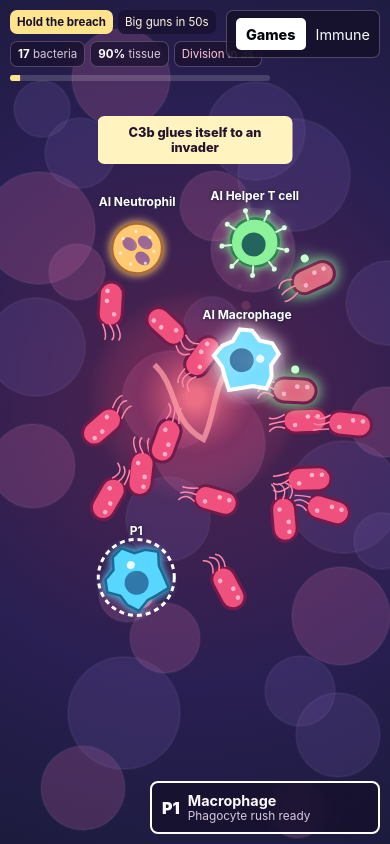
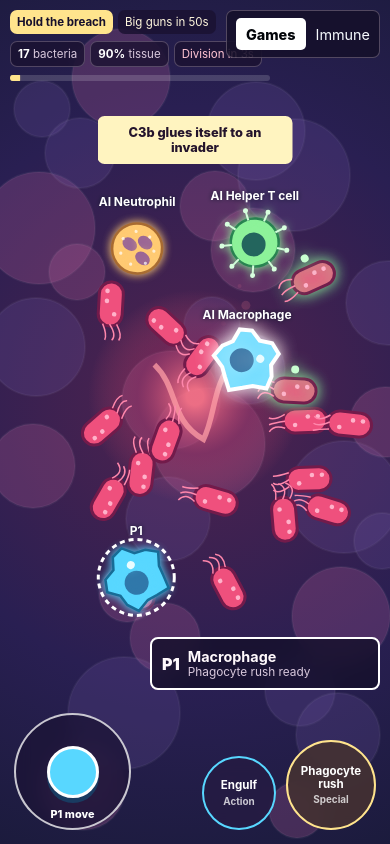
Before and after one commit to youngtai/asteroids, a React (Vite) app: page /games/immune in a window 390 px wide. Both pictures are taken after a click on the button "Defend the tissue". Built offline with nearby package versions, Linux system fonts and the light colour scheme.

Commit message:
Add mobile touch controls to Immune

```diff
--- a/src/pages/ImmunePage.jsx
+++ b/src/pages/ImmunePage.jsx
@@ -474,7 +474,7 @@ function updateAI(game, cell, dt) {
   }
 }
 
-function updatePlayers(game, dt, keys, gamepads, buttonEdges) {
+function updatePlayers(game, dt, keys, gamepads, buttonEdges, touchInput) {
   const controlSets = [
     { left: 'KeyA', right: 'KeyD', up: 'KeyW', down: 'KeyS' },
     { left: 'ArrowLeft', right: 'ArrowRight', up: 'ArrowUp', down: 'ArrowDown' },
@@ -496,6 +496,10 @@ function updatePlayers(game, dt, keys, gamepads, buttonEdges) {
       x += padX + (pad.buttons[15]?.pressed ? 1 : 0) - (pad.buttons[14]?.pressed ? 1 : 0);
       y += padY + (pad.buttons[13]?.pressed ? 1 : 0) - (pad.buttons[12]?.pressed ? 1 : 0);
     }
+    if (index === 0 && touchInput) {
+      x += touchInput.x;
+      y += touchInput.y;
+    }
     const magnitude = Math.hypot(x, y);
     if (magnitude > 0 && player.fatigued <= 0) {
       x /= magnitude;
@@ -511,11 +515,11 @@ function updatePlayers(game, dt, keys, gamepads, buttonEdges) {
   });
 }
 
-function updateGame(game, dt, keys, gamepads, buttonEdges) {
+function updateGame(game, dt, keys, gamepads, buttonEdges, touchInput) {
   game.elapsed += dt;
   game.breach.pulse += dt;
   game.messageTime = Math.max(0, game.messageTime - dt);
-  updatePlayers(game, dt, keys, gamepads, buttonEdges);
+  updatePlayers(game, dt, keys, gamepads, buttonEdges, touchInput);
 
   game.nextComplement -= dt;
   if (game.nextComplement <= 0) {
@@ -1076,6 +1080,9 @@ export function ImmunePage() {
   const keysRef = useRef(new Set());
   const pressedRef = useRef([new Set(), new Set()]);
   const keyboardEdgesRef = useRef([{}, {}]);
+  const touchInputRef = useRef({ x: 0, y: 0 });
+  const touchPointerRef = useRef(null);
+  const touchStickRef = useRef(null);
   const configRef = useRef({ playerCount: 1, roles: ['macrophage', 'neutrophil'] });
   const [config, setConfig] = useState(configRef.current);
   const [snapshot, setSnapshot] = useState(INITIAL_SNAPSHOT);
@@ -1093,6 +1100,8 @@ export function ImmunePage() {
     if (!canvas) return;
     const width = canvas.clientWidth || window.innerWidth;
     const height = canvas.clientHeight || window.innerHeight;
+    touchInputRef.current = { x: 0, y: 0 };
+    if (touchStickRef.current) touchStickRef.current.style.transform = 'translate(0px, 0px)';
     previewRef.current = null;
     gameRef.current = makeGame(width, height, {
       ...configRef.current,
@@ -1104,6 +1113,8 @@ export function ImmunePage() {
 
   const returnToSetup = useCallback(() => {
     gameRef.current = null;
+    touchInputRef.current = { x: 0, y: 0 };
+    if (touchStickRef.current) touchStickRef.current.style.transform = 'translate(0px, 0px)';
     snapshotModeRef.current = 'setup';
     setSnapshot(INITIAL_SNAPSHOT);
   }, []);
@@ -1170,7 +1181,9 @@ export function ImmunePage() {
         if (edges.some((edge) => edge.pause) && ['playing', 'paused'].includes(game.mode)) {
           game.mode = game.mode === 'paused' ? 'playing' : 'paused';
         }
-        if (game.mode === 'playing') updateGame(game, dt, keysRef.current, pads, edges);
+        if (game.mode === 'playing') {
+          updateGame(game, dt, keysRef.current, pads, edges, touchInputRef.current);
+        }
         drawGame(ctx, game);
         if (now - game.lastSnapshot > SNAPSHOT_INTERVAL || game.mode !== snapshotModeRef.current) {
           game.lastSnapshot = now;
@@ -1323,6 +1336,53 @@ export function ImmunePage() {
     });
   };
 
+  const moveTouchStick = useCallback((event) => {
+    if (touchPointerRef.current !== event.pointerId) return;
+    const rect = event.currentTarget.getBoundingClientRect();
+    const centerX = rect.left + rect.width / 2;
+    const centerY = rect.top + rect.height / 2;
+    const maxDistance = rect.width * 0.32;
+    const rawX = event.clientX - centerX;
+    const rawY = event.clientY - centerY;
+    const distanceFromCenter = Math.hypot(rawX, rawY) || 1;
+    const scale = Math.min(1, maxDistance / distanceFromCenter);
+    const x = rawX * scale;
+    const y = rawY * scale;
+    touchInputRef.current = { x: x / maxDistance, y: y / maxDistance };
+    if (touchStickRef.current) {
+      touchStickRef.current.style.transform = `translate(${x}px, ${y}px)`;
+    }
+  }, []);
+
+  const startTouchStick = useCallback(
+    (event) => {
+      event.preventDefault();
+      touchPointerRef.current = event.pointerId;
+      event.currentTarget.setPointerCapture?.(event.pointerId);
+      moveTouchStick(event);
+    },
+    [moveTouchStick]
+  );
+
+  const stopTouchStick = useCallback((event) => {
+    if (touchPointerRef.current !== event.pointerId) return;
+    touchPointerRef.current = null;
+    touchInputRef.current = { x: 0, y: 0 };
+    if (touchStickRef.current) touchStickRef.current.style.transform = 'translate(0px, 0px)';
+  }, []);
+
+  const pressTouchAction = useCallback((action, event) => {
+    event.preventDefault();
+    event.currentTarget.setPointerCapture?.(event.pointerId);
+    event.currentTarget.dataset.pressed = 'true';
+    keyboardEdgesRef.current[0][action] = true;
+    navigator.vibrate?.(action === 'special' ? 24 : 10);
+  }, []);
+
+  const releaseTouchAction = useCallback((event) => {
+    event.currentTarget.dataset.pressed = 'false';
+  }, []);
+
   return (
     <main className="game-route game-route--immune">
       <canvas className="immune-canvas" ref={canvasRef} />
@@ -1408,6 +1468,55 @@ export function ImmunePage() {
         </div>
       )}
 
+      {snapshot.mode === 'playing' && snapshot.players[0] && (
+        <section className="immune-touch-controls" aria-label="Player 1 touch controls">
+          <button
+            aria-label="Movement joystick"
+            className="immune-touch-joystick"
+            onContextMenu={(event) => event.preventDefault()}
+            onPointerCancel={stopTouchStick}
+            onPointerDown={startTouchStick}
+            onPointerMove={moveTouchStick}
+            onPointerUp={stopTouchStick}
+            type="button"
+          >
+            <span className="immune-touch-joystick__arrows" aria-hidden="true">
+              +
+            </span>
+            <span className="immune-touch-joystick__knob" ref={touchStickRef} />
+            <small>P1 move</small>
+          </button>
+          <div className="immune-touch-actions">
+            <button
+              aria-label={`${ROLES[snapshot.players[0].role].short} action`}
+              className="immune-touch-action immune-touch-action--primary"
+              data-pressed="false"
+              onContextMenu={(event) => event.preventDefault()}
+              onPointerCancel={releaseTouchAction}
+              onPointerDown={(event) => pressTouchAction('primary', event)}
+              onPointerUp={releaseTouchAction}
+              type="button"
+            >
+              <strong>{ROLES[snapshot.players[0].role].short}</strong>
+              <small>Action</small>
+            </button>
+            <button
+              aria-label={`${ROLES[snapshot.players[0].role].special} special`}
+              className="immune-touch-action immune-touch-action--special"
+              data-pressed="false"
+              onContextMenu={(event) => event.preventDefault()}
+              onPointerCancel={releaseTouchAction}
+              onPointerDown={(event) => pressTouchAction('special', event)}
+              onPointerUp={releaseTouchAction}
+              type="button"
+            >
+              <strong>{ROLES[snapshot.players[0].role].special}</strong>
+              <small>Special</small>
+            </button>
+          </div>
+        </section>
+      )}
+
       {snapshot.mode === 'paused' && (
         <section className="immune-pause" aria-labelledby="immune-pause-title">
           <p>Battle paused</p>
@@ -1490,6 +1599,7 @@ export function ImmunePage() {
             {config.playerCount === 2 && <span>P2: Arrows, Enter action, / special</span>}
             <span>Gamepad: Stick, A action, X or B special</span>
             <span>Setup: D-pad picks a cell, A starts or joins</span>
+            <span>Touch: joystick and action buttons control P1</span>
           </div>
         </section>
       )}
--- a/src/styles.css
+++ b/src/styles.css
@@ -1132,6 +1132,135 @@ a {
   border-color: #ff83cf;
 }
 
+.immune-touch-controls {
+  display: none;
+  position: fixed;
+  inset: 0;
+  z-index: 42;
+  pointer-events: none;
+  touch-action: none;
+  user-select: none;
+  -webkit-touch-callout: none;
+}
+
+.immune-touch-joystick,
+.immune-touch-action {
+  border: 2px solid rgba(255, 255, 255, 0.76);
+  color: #fff;
+  pointer-events: auto;
+  touch-action: none;
+  -webkit-tap-highlight-color: transparent;
+}
+
+.immune-touch-joystick {
+  position: absolute;
+  left: max(14px, env(safe-area-inset-left));
+  bottom: max(14px, env(safe-area-inset-bottom));
+  width: clamp(108px, 30vw, 124px);
+  height: clamp(108px, 30vw, 124px);
+  padding: 0;
+  border-radius: 50%;
+  background: rgba(28, 20, 54, 0.76);
+  backdrop-filter: blur(9px);
+}
+
+.immune-touch-joystick__arrows {
+  position: absolute;
+  inset: 50% auto auto 50%;
+  transform: translate(-50%, -54%);
+  color: rgba(255, 255, 255, 0.24);
+  font-size: 5rem;
+  font-weight: 300;
+  line-height: 1;
+}
+
+.immune-touch-joystick__knob {
+  position: absolute;
+  left: calc(50% - 26px);
+  top: calc(50% - 26px);
+  width: 52px;
+  height: 52px;
+  border: 3px solid #ffffff;
+  border-radius: 50%;
+  background: #58d7ff;
+  box-shadow: 0 5px 0 rgba(24, 70, 108, 0.78);
+  will-change: transform;
+}
+
+.immune-touch-joystick small {
+  position: absolute;
+  left: 50%;
+  bottom: 7px;
+  transform: translateX(-50%);
+  color: #ffffff;
+  font-size: 0.68rem;
+  font-weight: 850;
+  white-space: nowrap;
+}
+
+.immune-touch-actions {
+  position: absolute;
+  right: max(14px, env(safe-area-inset-right));
+  bottom: max(14px, env(safe-area-inset-bottom));
+  display: flex;
+  align-items: flex-end;
+  gap: 10px;
+  pointer-events: none;
+}
+
+.immune-touch-action {
+  display: flex;
+  flex-direction: column;
+  align-items: center;
+  justify-content: center;
+  flex: 0 0 auto;
+  padding: 7px;
+  border-radius: 50%;
+  background: rgba(38, 27, 67, 0.86);
+  backdrop-filter: blur(9px);
+  transition:
+    background 90ms ease,
+    transform 90ms ease;
+}
+
+.immune-touch-action--primary {
+  width: 74px;
+  height: 74px;
+  border-color: #58d7ff;
+}
+
+.immune-touch-action--special {
+  width: 90px;
+  height: 90px;
+  border-color: var(--immune-gold);
+  background: rgba(68, 49, 50, 0.9);
+}
+
+.immune-touch-action strong {
+  max-width: 9ch;
+  font-size: 0.72rem;
+  line-height: 1.05;
+  text-align: center;
+  text-wrap: balance;
+}
+
+.immune-touch-action small {
+  margin-top: 3px;
+  color: rgba(255, 255, 255, 0.76);
+  font-size: 0.62rem;
+  font-weight: 750;
+}
+
+.immune-touch-action[data-pressed="true"] {
+  background: #ffffff;
+  color: #21142d;
+  transform: scale(0.91);
+}
+
+.immune-touch-action[data-pressed="true"] small {
+  color: #4b385a;
+}
+
 .immune-callout {
   position: fixed;
   top: 118px;
@@ -1669,6 +1798,65 @@ a {
   }
 }
 
+@media (max-width: 900px), (pointer: coarse) {
+  .immune-touch-controls {
+    display: block;
+  }
+
+  .immune-player-status {
+    right: 10px;
+    bottom: max(154px, calc(env(safe-area-inset-bottom) + 146px));
+  }
+}
+
+@media (max-width: 360px) {
+  .immune-touch-joystick {
+    width: 104px;
+    height: 104px;
+  }
+
+  .immune-touch-action--primary {
+    width: 68px;
+    height: 68px;
+  }
+
+  .immune-touch-action--special {
+    width: 82px;
+    height: 82px;
+  }
+
+  .immune-touch-actions {
+    gap: 7px;
+  }
+}
+
+@media (max-height: 520px) and (orientation: landscape) {
+  .immune-touch-joystick {
+    width: 102px;
+    height: 102px;
+  }
+
+  .immune-touch-action--primary {
+    width: 66px;
+    height: 66px;
+  }
+
+  .immune-touch-action--special {
+    width: 78px;
+    height: 78px;
+  }
+
+  .immune-player-status {
+    right: 176px;
+    bottom: max(12px, env(safe-area-inset-bottom));
+    width: 220px;
+  }
+
+  .immune-player-pill {
+    padding: 7px 8px;
+  }
+}
+
 @media (prefers-reduced-motion: reduce) {
   *,
   *::before,
```
